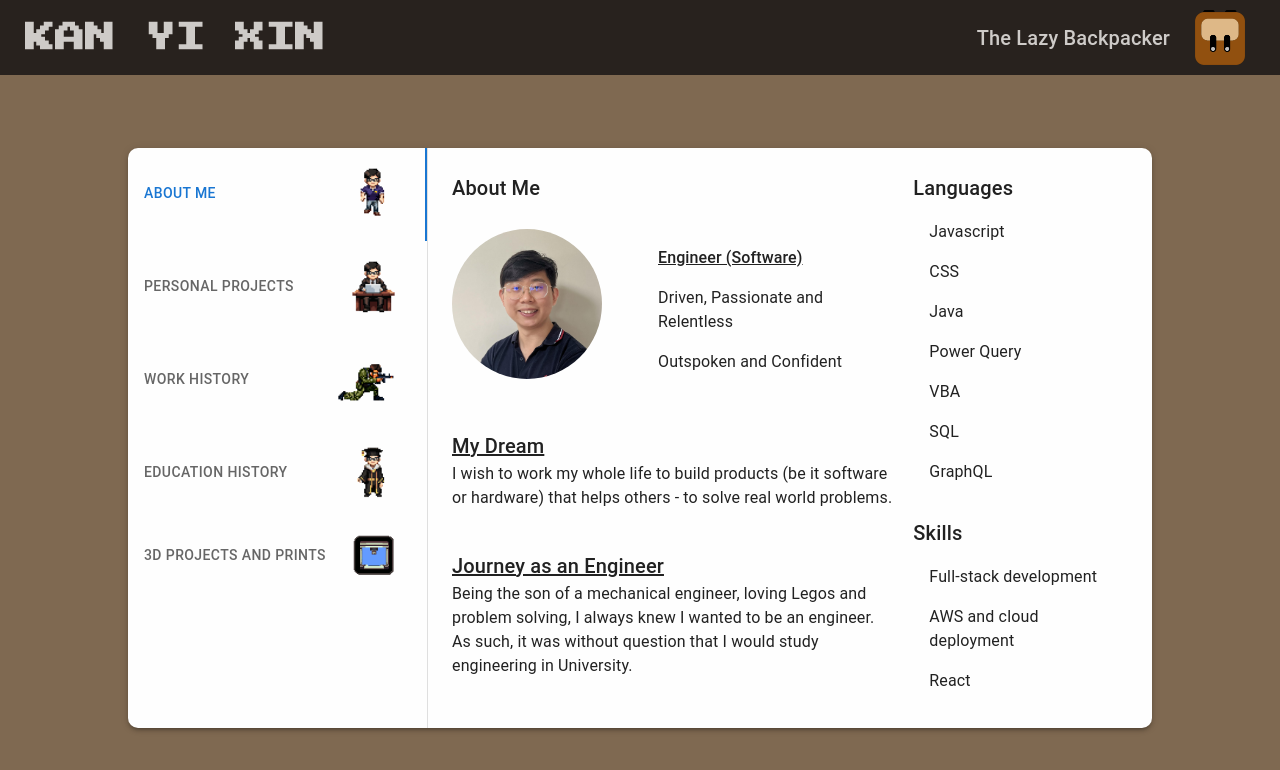
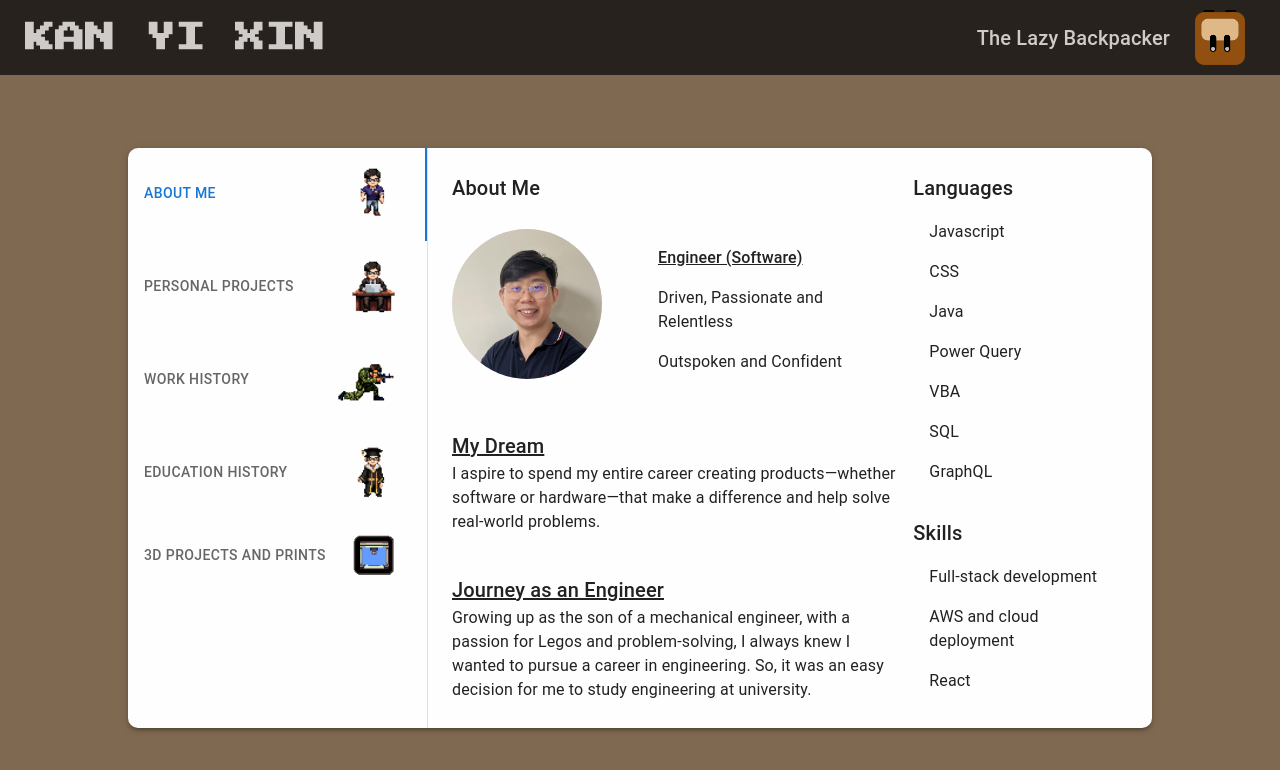
Before and after one commit to kanyx96/portfolio_v2, a Next.js app: page / in a window 1280 px wide. Shown: the top 770 px of the page. Built offline with nearby package versions, Linux system fonts and the light colour scheme.

Commit message:
Update aboutMe.tsx

```diff
--- a/src/components/aboutMe.tsx
+++ b/src/components/aboutMe.tsx
@@ -48,8 +48,9 @@ export function About_Me() {
               My Dream
             </Typography>
             <Typography variant='body1'>
-              I wish to work my whole life to build products (be it software or
-              hardware) that helps others - to solve real world problems.
+              I aspire to spend my entire career creating products—whether
+              software or hardware—that make a difference and help solve
+              real-world problems.
             </Typography>
           </div>
           <div>
@@ -57,9 +58,10 @@ export function About_Me() {
               Journey as an Engineer
             </Typography>
             <Typography variant='body1'>
-              Being the son of a mechanical engineer, loving Legos and problem
-              solving, I always knew I wanted to be an engineer. As such, it was
-              without question that I would study engineering in University.
+              Growing up as the son of a mechanical engineer, with a passion for
+              Legos and problem-solving, I always knew I wanted to pursue a
+              career in engineering. So, it was an easy decision for me to study
+              engineering at university.
               <br />
               <br />
               My first exposure to software engineering was in University. I was
```
